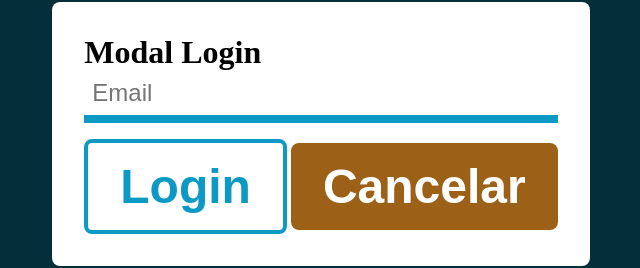
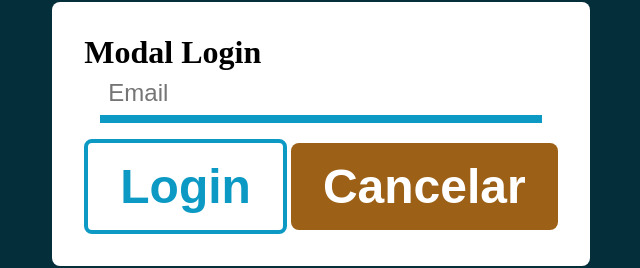
Before and after one commit to gregorioeric/Projeto_javascript, a plain HTML site: page index.html in a window 1280 px wide. Both pictures are taken after a click on the button "Login". Shown: the part 266-534 px from the top of the page, 319-959 px from the left. Drawn offline with Linux system fonts and the light colour scheme.

Commit message:
Atualizado o css

```diff
--- a/assets/css/style.css
+++ b/assets/css/style.css
@@ -94,6 +94,10 @@ Criando estilo da modal login e cadastro
   gap: 1rem;
 }
 
+.input {
+  padding: 0 1rem;
+}
+
 .input input {
   outline: none;
   border: none;
```
